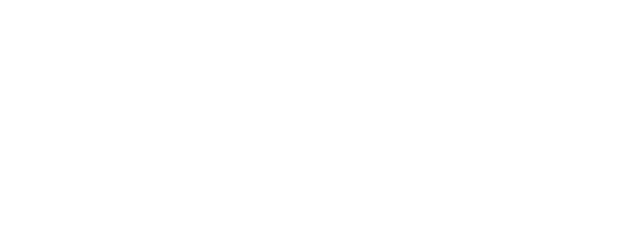
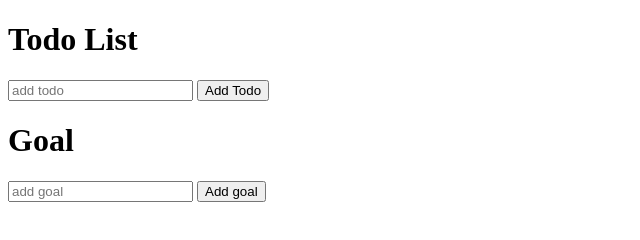
Before and after one commit to The-manpreet-singh/Todo-react-redux, a plain HTML site: page index.html in a window 1280 px wide. Shown: the whole page, without its empty margins (0-640 px from the left). Drawn offline with Linux system fonts and the light colour scheme.

Commit message:
htm items

```diff
--- a/index.html
+++ b/index.html
@@ -6,6 +6,23 @@
 		<title>To-Do</title>
 	</head>
 	<body>
+
+        <div>
+         <h1>Todo List</h1>
+         <input id='todo' type="text" placeholder="add todo" />
+         <button id='todoBtn'>Add Todo</button>
+         <ul id="todos"></ul>
+        </div>
+
+        <div>
+            <h1>Goal</h1>
+            <input id='goal' type="text" placeholder="add goal" />
+            <button id='goalBtn'>Add goal</button>
+            <ul id="goals"></ul>
+        </div>
+
+
+
 		<script type="text/javascript">
 
 			// App code
```
